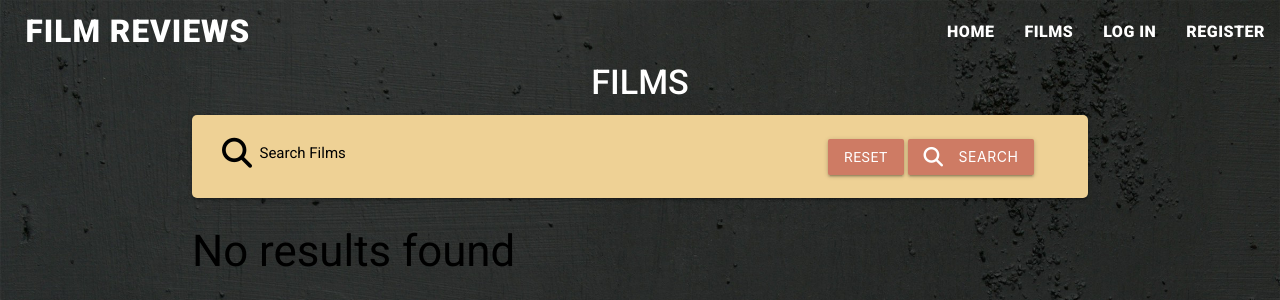
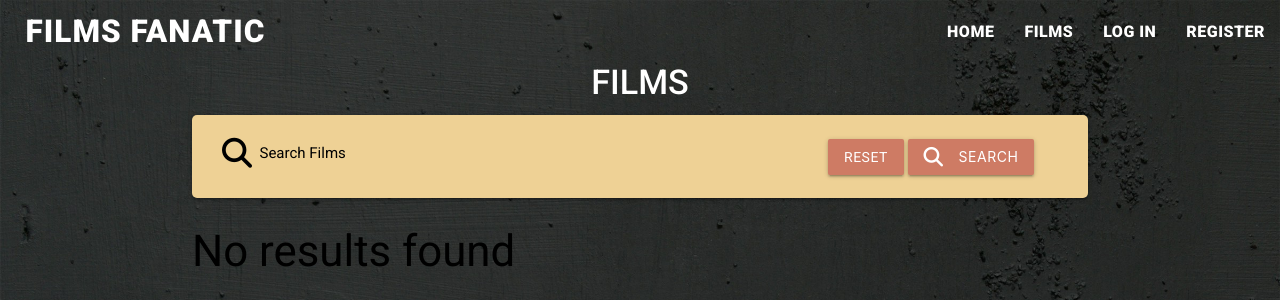
Before and after one commit to samlarby/film_reviewer, a Flask app: page / in a window 1280 px wide. Shown: the top 300 px of the page. Run offline with Flask 3, Linux system fonts and the light colour scheme; data that the repository does not hold is empty; some libraries are stand-ins or nearby versions.

Commit message:
changed title and added slogon

```diff
--- a/templates/base.html
+++ b/templates/base.html
@@ -10,13 +10,13 @@
     <link rel="stylesheet" href="{{ url_for('static', filename='css/style.css') }}">
     {% block styles %}
     {% endblock %}
-    <title>Film Reviews</title>
+    <title>Film Fanatic</title>
 </head>
 <body>
     <header>
         <nav>
             <div class="nav-wrapper">
-              <a href="{{ url_for('films') }}" class="brand-logo" id="page-title">Film Reviews</a>
+              <a href="{{ url_for('films') }}" class="brand-logo" id="page-title">Films Fanatic</a>
               <a data-target="mobile-demo" class="sidenav-trigger"><i class="fas fa-bars"></i></a>
               <ul class="right hide-on-med-and-down nav-buttons">
                 <li><a href="{{ url_for('home') }}">Home</a></li>
@@ -34,7 +34,7 @@
           </nav>
 
           <ul class="sidenav" id="mobile-demo">
-                <li><h4 class="center-align">Film Reviews</h4></li>
+                <li><h4 class="center-align">Films Fanatic</h4></li>
                 <li><a href="{{ url_for('home') }}">Home</a></li>
                 {% if session.user %}
                 <li><a href="{{ url_for('films') }}">Films</a></li>
```
